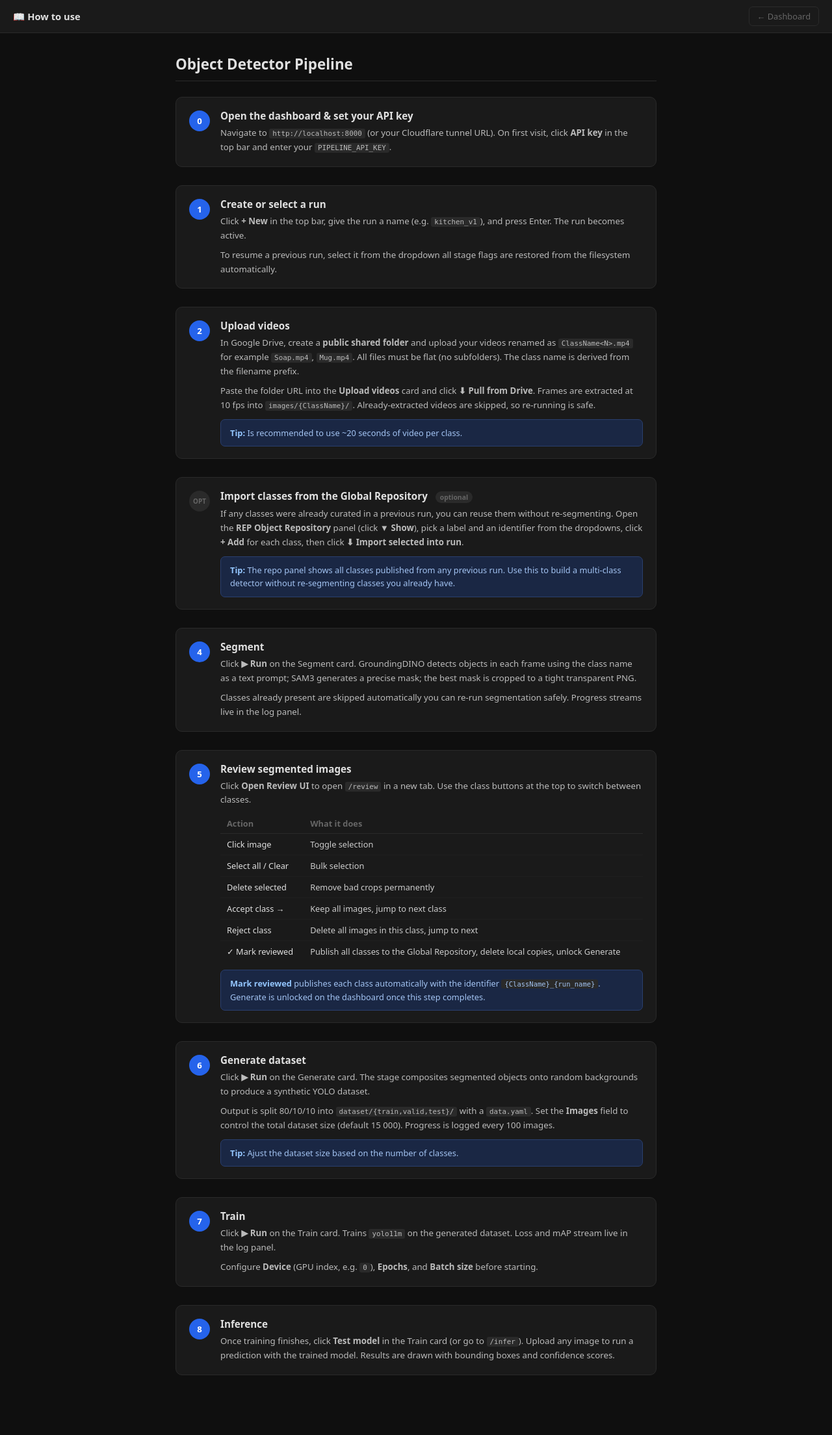
After one commit to RoBorregos/home-pipelines, a FastAPI app: page /help in a window 1280 px wide. The commit adds this page. Shown: the whole page at 65% size. Run offline with FastAPI, Linux system fonts and the light colour scheme.

Commit message:
UI-doc (#24)
* UI-doc

* change name

```diff
--- /dev/null
+++ b/vision/object_detector/review_app/templates/help.html
@@ -0,0 +1,260 @@
+<!DOCTYPE html>
+<html lang="en">
+<head>
+  <meta charset="UTF-8" />
+  <meta name="viewport" content="width=device-width, initial-scale=1.0" />
+  <title>How to Use Object Detector Pipeline</title>
+  <style>
+    *, *::before, *::after { box-sizing: border-box; margin: 0; padding: 0; }
+    :root {
+      --bg: #0f0f0f; --surface: #1a1a1a; --surface2: #222;
+      --border: #2a2a2a; --text: #e0e0e0; --muted: #666;
+      --blue: #2563eb; --green: #16a34a; --red: #c0392b; --yellow: #d97706;
+    }
+    body {
+      font-family: system-ui, sans-serif;
+      background: var(--bg); color: var(--text);
+      min-height: 100vh; display: flex; flex-direction: column;
+    }
+
+    /* ── Header ── */
+    header {
+      display: flex; align-items: center; gap: 12px;
+      padding: 10px 20px;
+      background: var(--surface); border-bottom: 1px solid var(--border);
+      flex-shrink: 0;
+    }
+    header h1 { font-size: 0.92rem; font-weight: 700; }
+    header a {
+      font-size: 0.8rem; color: var(--muted); text-decoration: none;
+      padding: 5px 12px; border: 1px solid var(--border); border-radius: 6px;
+    }
+    header a:hover { color: var(--text); border-color: #555; }
+    header .spacer { flex: 1; }
+
+    /* ── Layout ── */
+    .container {
+      max-width: 780px; margin: 0 auto; padding: 32px 20px 64px;
+      width: 100%;
+    }
+
+    /* ── Typography ── */
+    h2 {
+      font-size: 1.4rem; font-weight: 700; margin-bottom: 24px;
+      padding-bottom: 10px; border-bottom: 1px solid var(--border);
+    }
+
+    /* ── Step card ── */
+    .step {
+      display: flex; gap: 16px; margin-bottom: 28px;
+      background: var(--surface); border: 1px solid var(--border);
+      border-radius: 10px; padding: 18px 20px;
+    }
+    .step-num {
+      width: 32px; height: 32px; border-radius: 50%;
+      background: var(--blue); color: #fff;
+      display: flex; align-items: center; justify-content: center;
+      font-size: 0.82rem; font-weight: 700; flex-shrink: 0; margin-top: 2px;
+    }
+    .step-num.optional { background: var(--border); color: var(--muted); font-size: 0.62rem; }
+    .step-body { flex: 1; min-width: 0; }
+    .step-title {
+      font-size: 0.95rem; font-weight: 600; margin-bottom: 6px;
+    }
+    .step-title .badge {
+      display: inline-block; margin-left: 8px;
+      font-size: 0.65rem; font-weight: 600; padding: 2px 7px;
+      border-radius: 99px; background: var(--border); color: var(--muted);
+      vertical-align: middle;
+    }
+    .step-body p {
+      font-size: 0.83rem; color: #bbb; line-height: 1.65; margin-bottom: 8px;
+    }
+    .step-body p:last-child { margin-bottom: 0; }
+    code {
+      font-family: monospace; background: #2a2a2a; padding: 1px 5px;
+      border-radius: 3px; font-size: 0.82em;
+    }
+
+    /* ── Action table (review) ── */
+    .action-table { width: 100%; border-collapse: collapse; margin: 10px 0 0; font-size: 0.8rem; }
+    .action-table th {
+      text-align: left; color: var(--muted); font-weight: 600;
+      padding: 6px 10px; border-bottom: 1px solid var(--border);
+    }
+    .action-table td { padding: 7px 10px; border-bottom: 1px solid #1f1f1f; color: #ccc; }
+    .action-table tr:last-child td { border-bottom: none; }
+    .action-table td:first-child { white-space: nowrap; color: var(--text); font-weight: 500; }
+
+    /* ── Tip box ── */
+    .tip {
+      font-size: 0.8rem; color: #a3c4f3; background: #1a2744; border: 1px solid #2a3f6e;
+      border-radius: 7px; padding: 10px 14px; margin-top: 10px; line-height: 1.6;
+    }
+    .tip strong { color: #93c5fd; }
+
+    /* ── Mobile ── */
+    @media (max-width: 600px) {
+      .step { flex-direction: column; gap: 10px; }
+    }
+  </style>
+</head>
+<body>
+
+<header>
+  <h1>📖 How to use</h1>
+  <span class="spacer"></span>
+  <a href="/">← Dashboard</a>
+</header>
+
+<div class="container">
+  <h2>Object Detector Pipeline</h2>
+
+  <!-- Step 0 -->
+  <div class="step">
+    <div class="step-num">0</div>
+    <div class="step-body">
+      <div class="step-title">Open the dashboard &amp; set your API key</div>
+      <p>Navigate to <code>http://localhost:8000</code> (or your Cloudflare tunnel URL).
+         On first visit, click <strong>API key</strong> in the top bar and enter your
+         <code>PIPELINE_API_KEY</code>. </p>
+    </div>
+  </div>
+
+  <!-- Step 1 -->
+  <div class="step">
+    <div class="step-num">1</div>
+    <div class="step-body">
+      <div class="step-title">Create or select a run</div>
+      <p>Click <strong>+ New</strong> in the top bar, give the run a name
+         (e.g. <code>kitchen_v1</code>), and press Enter. The run becomes active.</p>
+      <p>To resume a previous run, select it from the dropdown all stage flags are
+         restored from the filesystem automatically.</p>
+    </div>
+  </div>
+
+  <!-- Step 2 -->
+  <div class="step">
+    <div class="step-num">2</div>
+    <div class="step-body">
+      <div class="step-title">Upload videos</div>
+      <p>In Google Drive, create a <strong>public shared folder</strong> and upload your
+         videos renamed as <code>ClassName&lt;N&gt;.mp4</code> for example
+         <code>Soap.mp4</code>, <code>Mug.mp4</code>. All files must be flat (no
+         subfolders). The class name is derived from the filename prefix.</p>
+      <p>Paste the folder URL into the <strong>Upload videos</strong> card and click
+         <strong>⬇ Pull from Drive</strong>. Frames are extracted at 10 fps into
+         <code>images/{ClassName}/</code>. Already-extracted videos are skipped, so
+         re-running is safe.</p>
+      <div class="tip">
+        <strong>Tip:</strong> Is recommended to use ~20 seconds of video per class.
+      </div>
+    </div>
+  </div>
+
+  <!-- Step 3 (optional) -->
+  <div class="step">
+    <div class="step-num optional">OPT</div>
+    <div class="step-body">
+      <div class="step-title">
+        Import classes from the Global Repository
+        <span class="badge">optional</span>
+      </div>
+      <p>If any classes were already curated in a previous run, you can reuse them
+         without re-segmenting. Open the <strong>REP Object Repository</strong> panel
+         (click <strong>▼ Show</strong>), pick a label and an identifier from the
+         dropdowns, click <strong>+ Add</strong> for each class, then click
+         <strong>⬇ Import selected into run</strong>.</p>
+      <div class="tip">
+        <strong>Tip:</strong> The repo panel shows all classes published from any
+        previous run. Use this to build a multi-class detector without
+        re-segmenting classes you already have.
+      </div>
+    </div>
+  </div>
+
+  <!-- Step 4 -->
+  <div class="step">
+    <div class="step-num">4</div>
+    <div class="step-body">
+      <div class="step-title">Segment</div>
+      <p>Click <strong>▶ Run</strong> on the Segment card. GroundingDINO detects objects
+         in each frame using the class name as a text prompt; SAM3 generates a precise
+         mask; the best mask is cropped to a tight transparent PNG.</p>
+      <p>Classes already present are skipped automatically
+         you can re-run segmentation safely. Progress streams live in the log panel.</p>
+    </div>
+  </div>
+
+  <!-- Step 5 -->
+  <div class="step">
+    <div class="step-num">5</div>
+    <div class="step-body">
+      <div class="step-title">Review segmented images</div>
+      <p>Click <strong>Open Review UI</strong> to open <code>/review</code> in a new
+         tab. Use the class buttons at the top to switch between classes.</p>
+      <table class="action-table">
+        <thead>
+          <tr><th>Action</th><th>What it does</th></tr>
+        </thead>
+        <tbody>
+          <tr><td>Click image</td><td>Toggle selection</td></tr>
+          <tr><td>Select all / Clear</td><td>Bulk selection</td></tr>
+          <tr><td>Delete selected</td><td>Remove bad crops permanently</td></tr>
+          <tr><td>Accept class →</td><td>Keep all images, jump to next class</td></tr>
+          <tr><td>Reject class</td><td>Delete all images in this class, jump to next</td></tr>
+          <tr><td>✓ Mark reviewed</td><td>Publish all classes to the Global Repository, delete local copies, unlock Generate</td></tr>
+        </tbody>
+      </table>
+      <div class="tip" style="margin-top:12px">
+        <strong>Mark reviewed</strong> publishes each class automatically with the
+        identifier <code>{ClassName}_{run_name}</code>. Generate is
+        unlocked on the dashboard once this step completes.
+      </div>
+    </div>
+  </div>
+
+  <!-- Step 6 -->
+  <div class="step">
+    <div class="step-num">6</div>
+    <div class="step-body">
+      <div class="step-title">Generate dataset</div>
+      <p>Click <strong>▶ Run</strong> on the Generate card. The stage composites
+         segmented objects onto random backgrounds
+         to produce a synthetic YOLO dataset.</p>
+      <p>Output is split 80/10/10 into <code>dataset/{train,valid,test}/</code> with a
+         <code>data.yaml</code>. Set the <strong>Images</strong> field to control the
+         total dataset size (default 15 000). Progress is logged every 100 images.</p>
+      <div class="tip">
+        <strong>Tip:</strong> Ajust the dataset size based on the number of classes.
+      </div>
+    </div>
+  </div>
+
+  <!-- Step 7 -->
+  <div class="step">
+    <div class="step-num">7</div>
+    <div class="step-body">
+      <div class="step-title">Train</div>
+      <p>Click <strong>▶ Run</strong> on the Train card. Trains
+         <code>yolo11m</code> on the generated dataset. Loss and mAP stream live in
+         the log panel.</p>
+      <p>Configure <strong>Device</strong> (GPU index, e.g. <code>0</code>),
+         <strong>Epochs</strong>, and <strong>Batch size</strong> before starting.</p>
+    </div>
+  </div>
+
+  <!-- Step 8 -->
+  <div class="step">
+    <div class="step-num">8</div>
+    <div class="step-body">
+      <div class="step-title">Inference</div>
+      <p>Once training finishes, click <strong>Test model</strong> in the Train card
+         (or go to <code>/infer</code>). Upload any image to run a prediction with the
+         trained model. Results are drawn with bounding boxes and confidence scores.</p>
+    </div>
+  </div>
+
+</div>
+</body>
+</html>
--- a/vision/object_detector/review_app/templates/index.html
+++ b/vision/object_detector/review_app/templates/index.html
@@ -203,7 +203,10 @@
     <button class="btn-primary btn-sm" onclick="openNewRun()">+ New</button>
     <span id="hdr-status" class="pill idle">idle</span>
     <button class="btn-ghost btn-sm" onclick="resetApiKey()">API key</button>
-    <button class="btn-ghost btn-sm" style="margin-left:auto" onclick="doReset()">Reset</button>
+    <a href="/help" target="_blank" style="margin-left:auto;text-decoration:none">
+      <button class="btn-sm" style="background:linear-gradient(135deg,#2563eb,#7c3aed);color:#fff;font-weight:600;letter-spacing:0.02em;box-shadow:0 0 10px #2563eb55">📖 How to use</button>
+    </a>
+    <button class="btn-ghost btn-sm" onclick="doReset()">Reset</button>
   </div>
 </header>
 
--- a/vision/object_detector/service.py
+++ b/vision/object_detector/service.py
@@ -63,6 +63,11 @@ def review_page(request: Request):
 @app.get("/infer")
 def infer_page(request: Request):
     return templates.TemplateResponse(request, "infer.html")
+
+
+@app.get("/help")
+def help_page(request: Request):
+    return templates.TemplateResponse(request, "help.html")
 
 
 # ── Status & runs ─────────────────────────────────────────────────────────────
```
Also changed, not shown: vision/object_detector/readme.md.
